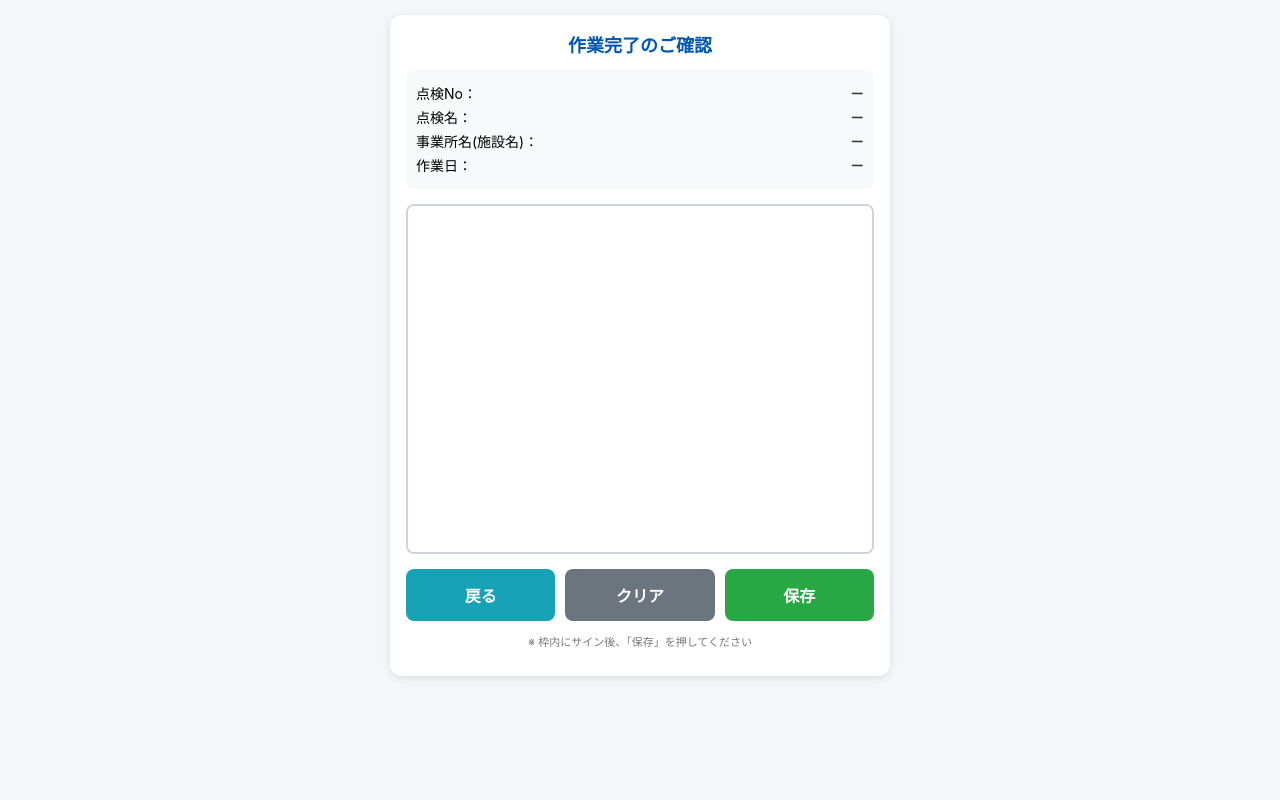
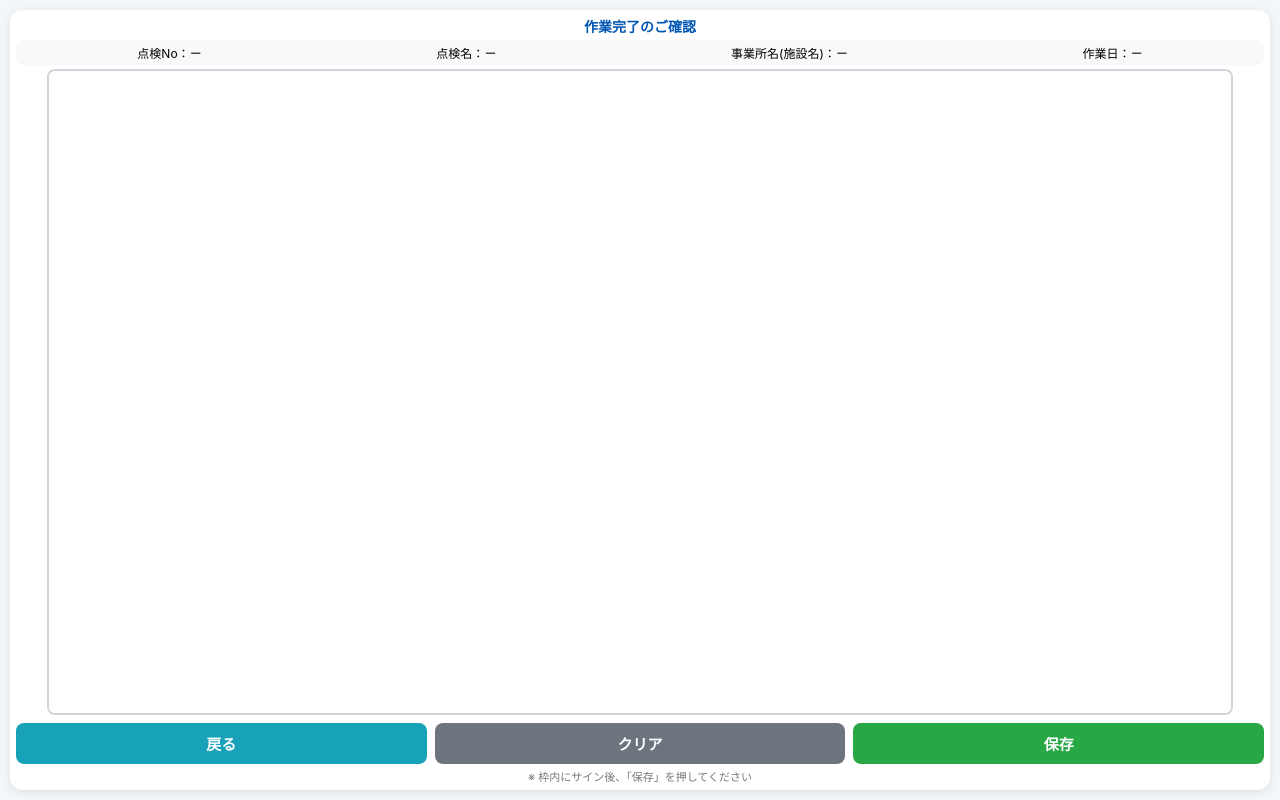
Before and after one commit to fujiwarayasuhiro/signature-poc, a plain HTML site: page index.html in a window 1280 px wide. Drawn offline with Linux system fonts and the light colour scheme.

Commit message:
Update index.html

```diff
--- a/index.html
+++ b/index.html
@@ -11,40 +11,55 @@
   box-sizing: border-box;
 }
 
+html, body {
+  height: 100%;
+  width: 100%;
+  margin: 0;
+  padding: 0;
+  overflow: hidden;
+}
+
 body {
   font-family: -apple-system, BlinkMacSystemFont, "Segoe UI", Roboto, sans-serif;
-  margin: 0;
-  padding: 15px;
+  padding: 10px;
   background-color: #f4f7f9;
   overscroll-behavior: none;
+  display: flex;
+  justify-content: center;
+  align-items: center;
 }
 
 .card {
   background: #fff;
-  padding: 16px;
+  padding: 12px;
   border-radius: 12px;
   box-shadow: 0 2px 8px rgba(0,0,0,0.1);
-  max-width: 500px;
-  margin: 0 auto;
+  width: 100%;
+  height: 100%;
+  display: flex;
+  flex-direction: column;
+  justify-content: space-between;
 }
 
 h2 {
-  margin: 0 0 12px 0;
-  font-size: 18px;
+  margin: 0 0 8px 0;
+  font-size: 16px;
   text-align: center;
   color: #0056b3;
+  flex-shrink: 0;
 }
 
 #work-info {
   background: #f8f9fa;
-  padding: 10px;
+  padding: 8px;
   border-radius: 8px;
-  margin-bottom: 15px;
-  font-size: 14px;
+  margin-bottom: 8px;
+  font-size: 12px;
+  flex-shrink: 0;
 }
 
 #work-info p {
-  margin: 4px 0;
+  margin: 2px 0;
   display: flex;
   justify-content: space-between;
 }
@@ -56,9 +71,42 @@ h2 {
 
 .canvas-container {
   position: relative;
-  width: 100%;
-  height: 350px;
-  margin-bottom: 10px;
+  width: 95%;
+  margin: 0 auto;
+  flex-grow: 1;
+  display: flex;
+  justify-content: center;
+  align-items: center;
+}
+
+/* 縦持ち（ポートレート）レイアウト要件: 高さ=利用可能高さ60% */
+@media (orientation: portrait) {
+  .canvas-container {
+    height: 60vh;
+  }
+}
+
+/* 横持ち（ランドスケープ）レイアウト要件: 高さ=利用可能高さ75% */
+@media (orientation: landscape) {
+  .card {
+    padding: 6px;
+  }
+  h2 {
+    margin: 0 0 4px 0;
+    font-size: 14px;
+  }
+  #work-info {
+    display: flex;
+    justify-content: space-around;
+    padding: 4px;
+    margin-bottom: 4px;
+  }
+  #work-info p {
+    margin: 0 4px;
+  }
+  .canvas-container {
+    height: 75vh;
+  }
 }
 
 canvas {
@@ -72,15 +120,16 @@ canvas {
 
 .btn-group {
   display: flex;
-  gap: 10px;
-  margin-top: 15px;
+  gap: 8px;
+  margin-top: 8px;
+  flex-shrink: 0;
 }
 
 button {
   flex: 1;
-  font-size: 16px;
+  font-size: 15px;
   font-weight: bold;
-  padding: 14px;
+  padding: 10px;
   border: none;
   border-radius: 8px;
   cursor: pointer;
@@ -109,8 +158,10 @@ button:active {
 .note {
   font-size: 11px;
   color: #777;
-  margin-top: 12px;
+  margin-top: 4px;
+  margin-bottom: 0;
   text-align: center;
+  flex-shrink: 0;
 }
 
 /* モーダル */
@@ -132,25 +183,28 @@ button:active {
 .modal-content {
   background: #fff;
   width: 100%;
-  max-width: 500px;
+  max-width: 600px;
   border-radius: 12px;
-  padding: 20px;
+  padding: 16px;
   text-align: center;
   box-shadow: 0 4px 15px rgba(0,0,0,0.2);
+  max-height: 95vh;
+  overflow-y: auto;
 }
 
 .modal-content h3 {
   margin-top: 0;
-  margin-bottom: 15px;
+  margin-bottom: 10px;
+  font-size: 16px;
 }
 
 #previewImage {
   width: 100%;
-  max-height: 300px;
+  max-height: 55vh;
   object-fit: contain;
   border: 1px solid #ddd;
   border-radius: 8px;
-  margin-bottom: 15px;
+  margin-bottom: 10px;
   background: #fff;
 }
 
@@ -231,7 +285,6 @@ button:active {
 
 </div>
 
-<!-- 保存確認モーダル -->
 <div id="previewModal" class="modal">
 
   <div class="modal-content">
@@ -265,10 +318,8 @@ button:active {
 
 </div>
 
-<!-- Signature Pad -->
 <script src="signature_pad.min.js"></script>
 
-<!-- 制御JS -->
 <script src="signature.js"></script>
 
 </body>
```
